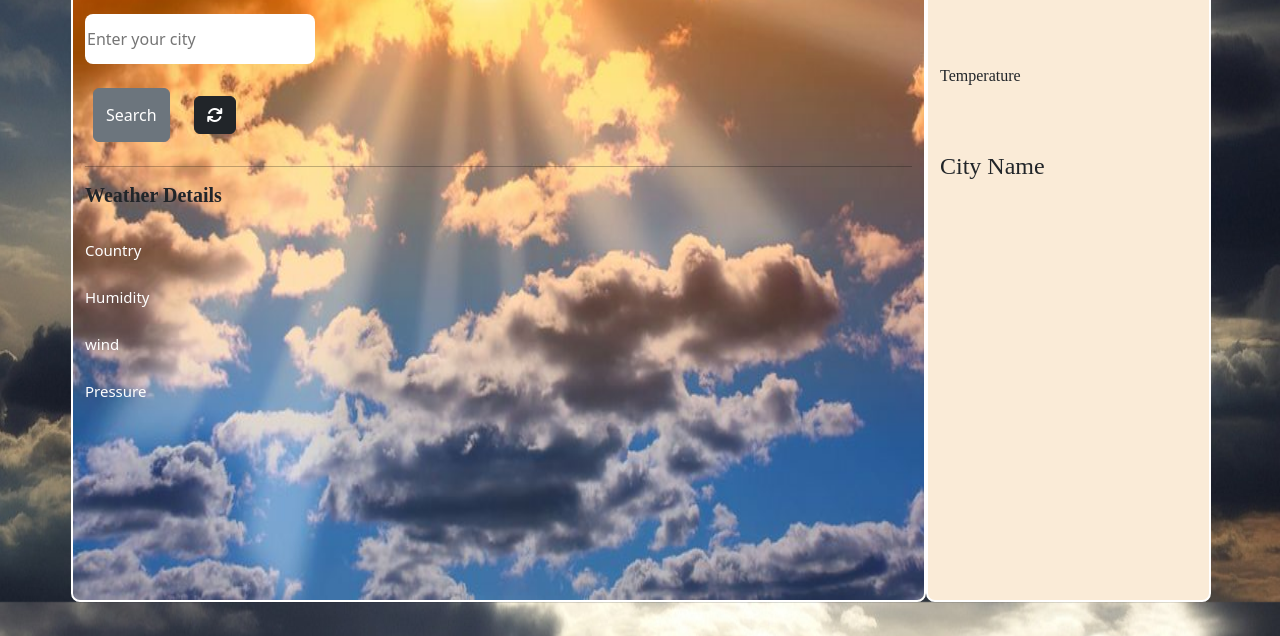
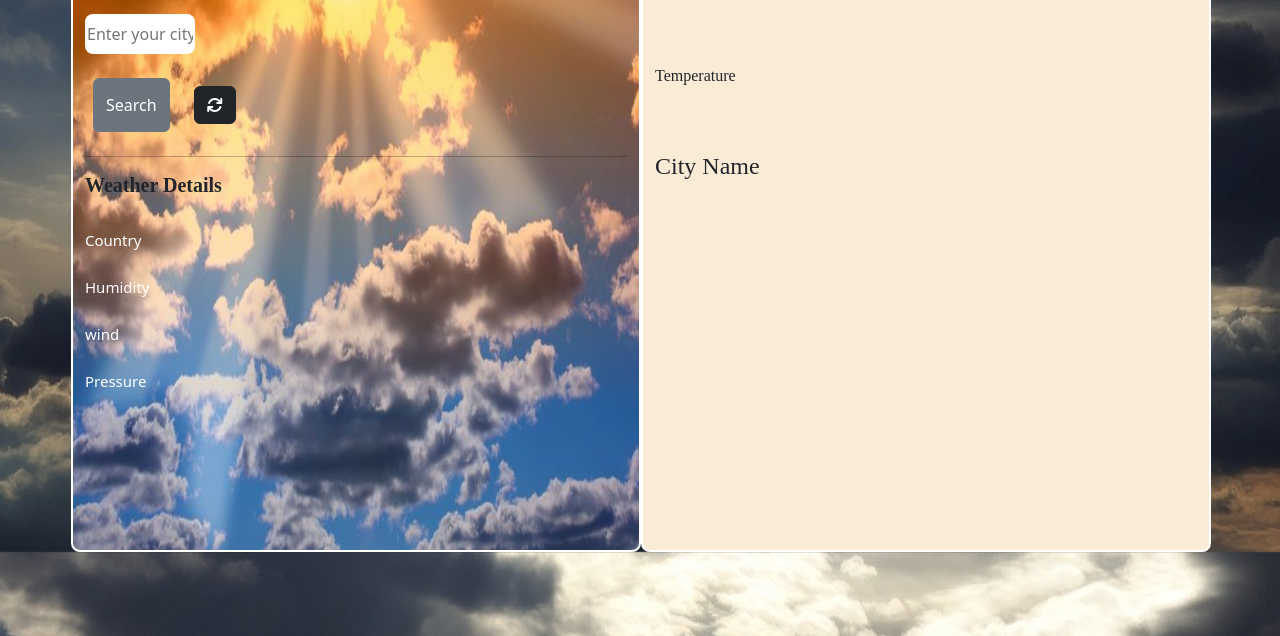
Before and after one commit to kavya191/weather, a plain HTML site: page index.html in a window 1280 px wide. Shown: the part 164-800 px from the top of the page. Drawn offline with nearby package versions, Linux system fonts and the light colour scheme.

Commit message:
again modified

```diff
--- a/index.html
+++ b/index.html
@@ -19,7 +19,7 @@
 <body>
   <div class="container w-100 mt-3">
     <div class="row">
-      <div class=" col1 col-lg-6 col-sm-6 col-md-6 w-75" style="background-image:url(./assets/weather1.jpg);">
+      <div class=" col1 col-lg-6 col-sm-6 col-md-6 w-50" style="background-image:url(./assets/weather1.jpg);">
         <h3 id="title" class="text-center text-dark mt-5">WEATHER</h3>
 
         <div>
@@ -51,7 +51,7 @@
         </div>
 
       </div>
-      <div class=" col1 col-lg-6 col-md-6 col-sm-6 w-25" style="background-color: antiquewhite;">
+      <div class=" col1 col-lg-6 col-md-6 col-sm-6 w-50" style="background-color: antiquewhite;">
 
         <P id="temp1" >Temperature</P>
         <h4 id="cName" class="me-2">City Name</h4>
--- a/style.css
+++ b/style.css
@@ -9,19 +9,19 @@ body{
 
 }
 .col1{
-    height: 700px;
+    height: 650px;
     background-size: 100% 100%;
     border: 2px solid white;
     border-radius: .55rem;
 }
 #place{
-    width: 230px;
-    height: 50px;
+
+    height: 40px;
     border: 1px black solid;
     border-radius: .5rem;
 }
 #title{
-    margin:1rem ;
+
     font-family: 'Times New Roman', Times, serif;
     font-weight: bold;
     margin: 20px;
@@ -31,7 +31,7 @@ body{
 }
 input{
     /* border: 2px solid black; */
-    /* border-radius:20px; */
+    /* borer-radius:20px; */
     margin-right: 2rem;
     width: 110px;
 }
```
